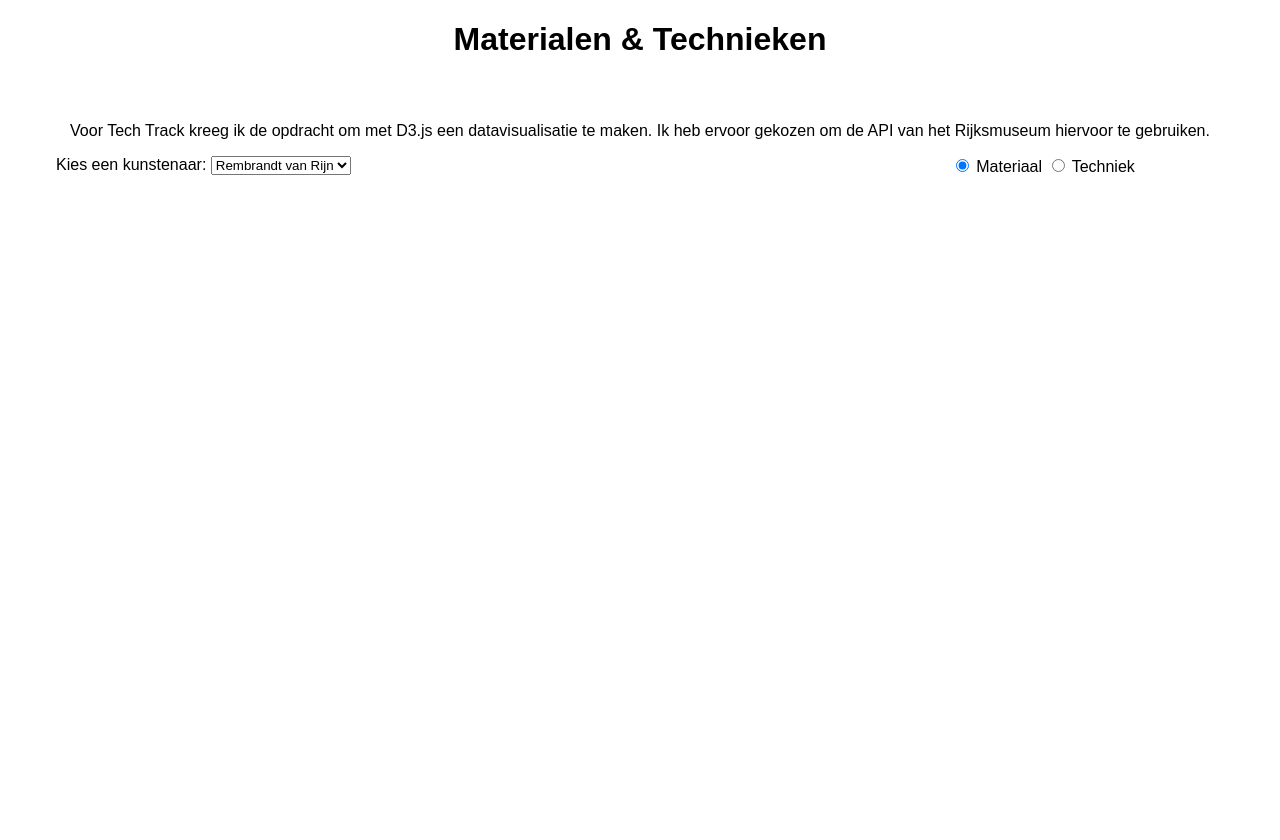
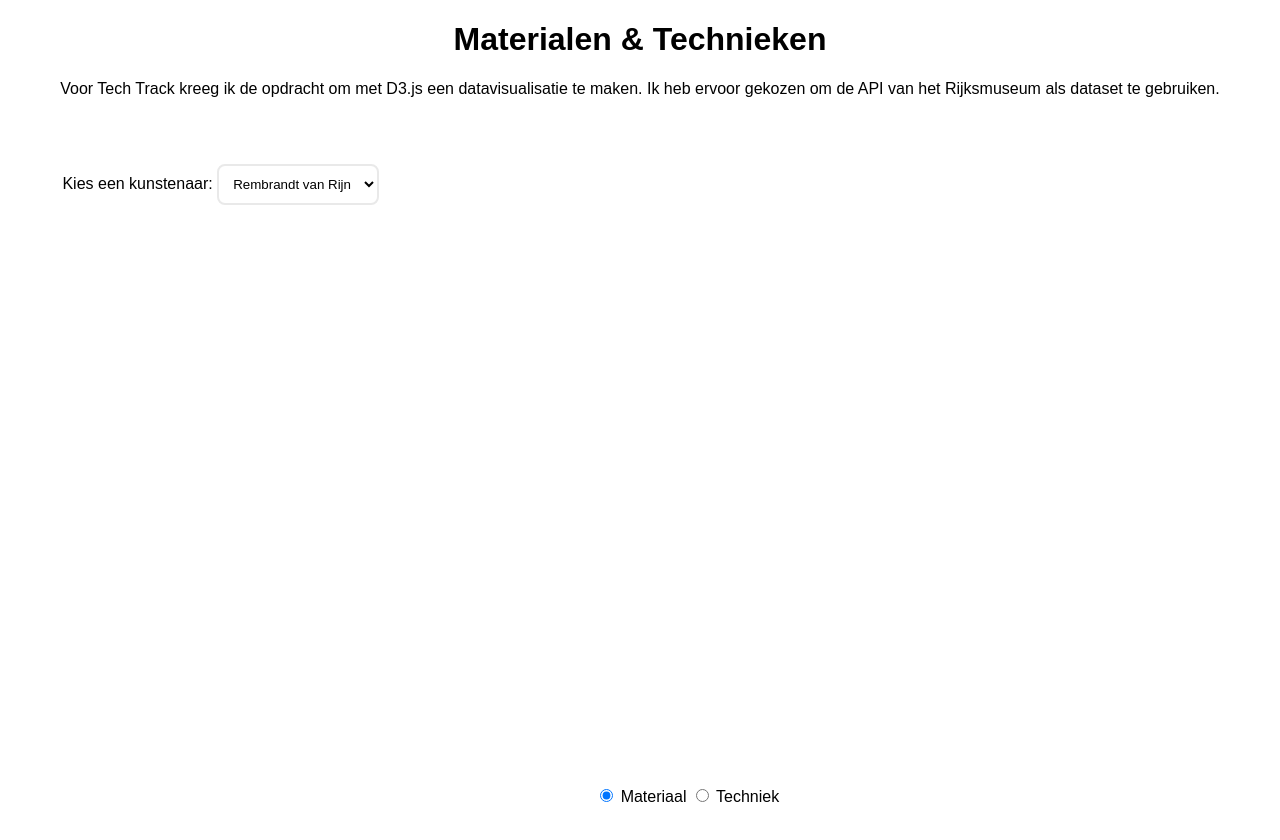
Before and after one commit to AllyssaA/tech-track-22-23, a website built with Vite: page index.html in a window 1280 px wide. Shown: the top 840 px of the page. After the commit the page ends 814 px from the top, so only its background shows below. Built offline with nearby package versions, Linux system fonts and the light colour scheme; no server answers.

Commit message:
:lipstick: styling changes

```diff
--- a/index.html
+++ b/index.html
@@ -13,9 +13,10 @@
       <div class="content">
         <p>
           Voor Tech Track kreeg ik de opdracht om met D3.js een datavisualisatie
-          te maken. Ik heb ervoor gekozen om de API van het Rijksmuseum hiervoor
-          te gebruiken.
+          te maken. Ik heb ervoor gekozen om de API van het Rijksmuseum als
+          dataset te gebruiken.
         </p>
+        <div id="tooltip"></div>
         <section class="container-graph">
           <div class="dropdown">
             <label for="artists">Kies een kunstenaar:</label>
@@ -26,14 +27,16 @@
               <option value="johannes">Johannes Vermeer</option>
             </select>
           </div>
+
+          <div class="graph">
             <svg id="graph"></svg>
-          <div id="tooltip"></div>
             <form id="optionsRadioButtons">
               <input type="radio" id="material" name="rvr" value="4" checked />
               <label for="material">Materiaal</label>
               <input type="radio" id="technique" name="rvr" value="5" />
               <label for="technique">Techniek</label>
             </form>
+          </div>
         </section>
       </div>
     </main>
--- a/styles/style.css
+++ b/styles/style.css
@@ -9,7 +9,7 @@ body {
   color: #ffffff;
   font-family: sans-serif;
   padding: 0.5em;
-  box-shadow: 5px 3px 14px -1px rgba(0,0,0,0.46);
+  box-shadow: 5px 3px 14px -1px rgba(0, 0, 0, 0.46);
   border-radius: 5px;
   opacity: 0;
 }
@@ -19,24 +19,48 @@ h1 {
   justify-content: center;
 }
 
-svg#graph{
-  height: 100rem;
+p{
+  text-align: center;
+}
+
+svg#graph {
+  height: 40rem;
   /* display: flex;
   justify-content: center; */
 }
 
-
-/* #optionsRadioButtons{
-  display: flex;
-  justify-content: center;
-} */
-.container-graph{
-  display: flex;
+label {
+  margin: 12px 0 10px 0;
 }
 
+select {
+  background-color: transparent;
+  border: 2px solid #e9e9e9;
+  border-radius: 8px;
+  padding: 10px;
+  cursor: pointer;
+  margin-right: 8px;
+}
 
-.content{
+optgroup {
+  color: lightblue;
+}
+
+.container-graph {
   display: grid;
+  grid-template-columns: repeat(3, 30%);
+  /* align-items: center; */
+  /* justify-content: center; */
   text-align: center;
-  margin: 3em;
 }
+
+.dropdown {
+  justify-self: end;
+  align-self: start;
+  margin-top: 50px;
+}
+
+.graph{
+  display: grid;
+  gap: 2em;
+}
```
Lines whose indentation alone changed are shown as unchanged.
